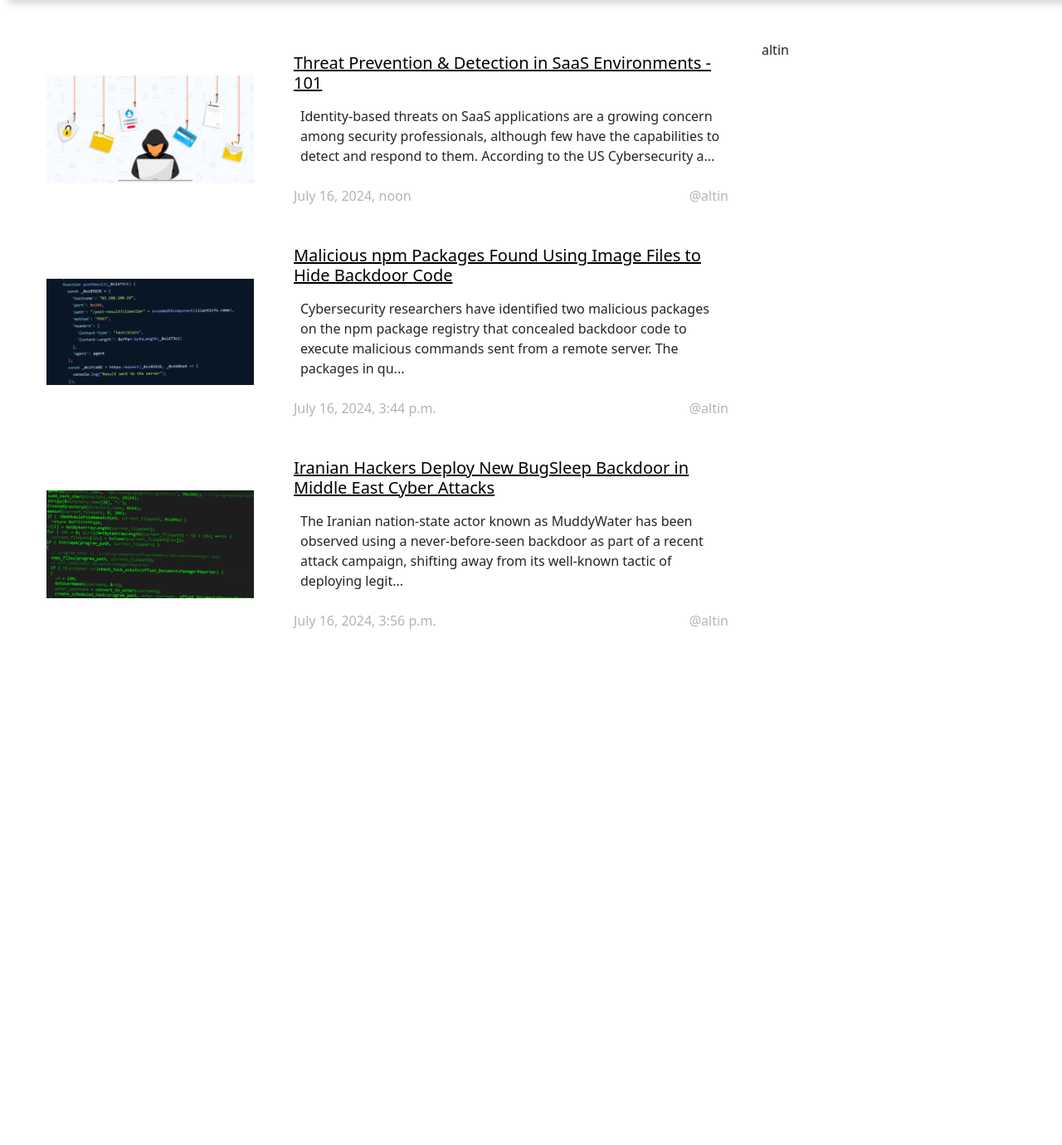
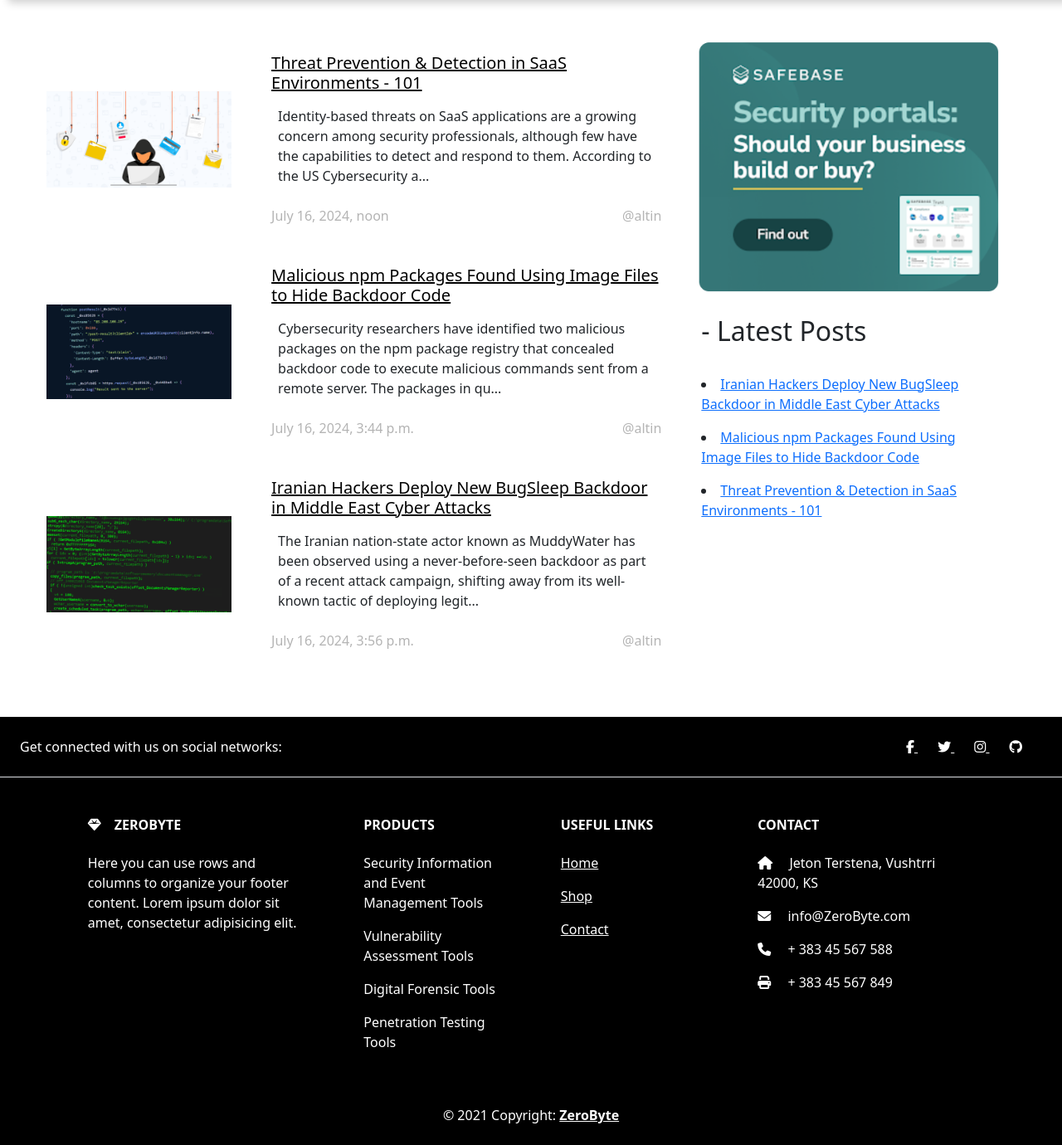
Before and after one commit to altinpercuku8/zerobyte, a Django app: page / in a window 1280 px wide. Shown: the part 146-1526 px from the top of the page at 83% size. Before the commit the page ends 904 px from the top, so only its background shows below. Run offline with Django 5.2, Linux system fonts and the light colour scheme; data comes from the database, SQL or seed files in the repository; both versions use the stored data as it was after the commit.

Commit message:
Created footer

```diff
--- a/myapp/static/css/components/base.css
+++ b/myapp/static/css/components/base.css
@@ -46,6 +46,9 @@ body{
     box-shadow: 10px 3px 10px rgb(0 0 0 / 0.2);
 }
 
+.logo img{
+    cursor: pointer;
+}
 
 i.fa-bars, i.fa-xmark{
     display: none;
--- a/myapp/templates/myapp/components/footer.html
+++ b/myapp/templates/myapp/components/footer.html
@@ -0,0 +1,86 @@
+<footer class="text-center text-lg-start bg-black text-white">
+    <section class="d-flex justify-content-center justify-content-lg-between p-4 border-bottom">
+      <div class="me-5 d-none d-lg-block">
+        <span>Get connected with us on social networks:</span>
+      </div>
+      <div>
+        <a href="https://facebook.com" class="me-4 text-reset">
+          <i class="fab fa-facebook-f"></i>
+        </a>
+        <a href="https://twitter.com" class="me-4 text-reset">
+          <i class="fab fa-twitter"></i>
+        </a>
+        <a href="https://instagram.com" class="me-4 text-reset">
+          <i class="fab fa-instagram"></i>
+        </a>
+        <a href="https://github.com/altinpercuku8/" class="me-4 text-reset">
+          <i class="fab fa-github"></i>
+        </a>
+      </div>
+    </section>
+    <section class="">
+      <div class="container text-center text-md-start mt-5">
+        <div class="row mt-3">
+          <div class="col-md-3 col-lg-4 col-xl-3 mx-auto mb-4">
+            <!-- Content -->
+            <h6 class="text-uppercase fw-bold mb-4">
+              <i class="fas fa-gem me-3"></i>ZeroByte
+            </h6>
+            <p>
+              Here you can use rows and columns to organize your footer content. Lorem ipsum
+              dolor sit amet, consectetur adipisicing elit.
+            </p>
+          </div>
+          <!-- Grid column -->
+
+          <!-- Grid column -->
+          <div class="col-md-2 col-lg-2 col-xl-2 mx-auto mb-4">
+            <!-- Links -->
+            <h6 class="text-uppercase fw-bold mb-4">
+              Products
+            </h6>
+            <p>
+              Security Information and Event Management Tools
+            </p>
+            <p>
+              Vulnerability Assessment Tools
+            </p>
+            <p>
+              Digital Forensic Tools
+            </p>
+            <p>
+              Penetration Testing Tools
+            </p>
+          </div>
+          <div class="col-md-3 col-lg-2 col-xl-2 mx-auto mb-4">
+            <h6 class="text-uppercase fw-bold mb-4">
+              Useful links
+            </h6>
+            <p>
+              <a href="#!" class="text-reset">Home</a>
+            </p>
+            <p>
+              <a href="#!" class="text-reset">Shop</a>
+            </p>
+            <p>
+              <a href="#!" class="text-reset">Contact</a>
+            </p>
+          </div>
+          <div class="col-md-4 col-lg-3 col-xl-3 mx-auto mb-md-0 mb-4">
+            <h6 class="text-uppercase fw-bold mb-4">Contact</h6>
+            <p><i class="fas fa-home me-3"></i> Jeton Terstena, Vushtrri 42000, KS</p>
+            <p>
+              <i class="fas fa-envelope me-3"></i>
+              info@ZeroByte.com
+            </p>
+            <p><i class="fas fa-phone me-3"></i> + 383 45 567 588</p>
+            <p><i class="fas fa-print me-3"></i> + 383 45 567 849</p>
+          </div>
+        </div>
+      </div>
+    </section>
+    <div class="text-center p-4" style="background-color: rgba(0, 0, 0, 0.05);">
+      © 2021 Copyright:
+      <a class="text-reset fw-bold" href="{% url 'home' %}">ZeroByte</a>
+    </div>
+  </footer>
--- a/myapp/templates/myapp/components/navbar.html
+++ b/myapp/templates/myapp/components/navbar.html
@@ -21,7 +21,7 @@
     <i class="fa-solid fa-bars" id="openMenu"></i>
     <div class="links">
         <li><i class="fa-solid fa-xmark" id="closeMenu"></i></li>
-        <li><a href="#" class="cool-link">Home</a></li>
+        <li><a href="{% url 'home' %}" class="cool-link">Home</a></li>
         <li><a href="#" class="cool-link">Shop</a></li>
         <li><a href="#" class="cool-link">Contact</a></li>
     </div>
--- a/myapp/templates/myapp/index.html
+++ b/myapp/templates/myapp/index.html
@@ -11,15 +11,15 @@ Home
 
 {% block body %}
 
-<div class="container row p-5">
-    <div class="posts col-md-10">
+<div class="container-fluid row p-5">
+    <div class="posts col-md-8">
     {% for post in posts %}
     <div class="card mb-3 border-0">
         <div class="row d-flex align-items-center">
-            <div class="col-md-4">
-                <img src="{{ post.post_image.url }}" class="card-img p-2" alt="{{ post.post_title }}">
+            <div class="col-lg-4">
+                <img src="{{ post.post_image.url }}" class="card-img rounded p-2" alt="{{ post.post_title }}">
             </div>
-            <div class="col-md-8">
+            <div class="col-lg-8">
                 <div class="card-body">
                     <h5 class="card-title"><a href="#" class="text-black">{{ post.post_title }}</a></h5>
                     <p class="card-text p-2">{{ post.post_content|slice:":200" }}...</p>
@@ -37,8 +37,19 @@ Home
     </div>
     {% endfor %}
     </div>
-    <div class="related col-md-2">
-        altin
+    <div class="related col-lg-4">
+        <a href="https://safebase.io/" id="ad">
+            <img src="{% static 'images/safebase.png' %}" width="100%" class="img-fluid" alt="">
+        </a>
+
+        <div class="trending-posts">
+            <h2 class="mx-2 my-4">
+                - Latest Posts
+            </h2>
+            {% for title in latest %}
+                <li class="p-2"><a href="#">{{ title.post_title }}</a></li>
+            {% endfor %}
+        </div>
     </div>
 </div>
 {% endblock %}
--- a/myapp/views.py
+++ b/myapp/views.py
@@ -5,4 +5,5 @@ from .models import Posts
 
 def index(request):
     posts = Posts.objects.all()
-    return render(request, 'myapp/index.html', {'posts':posts})
+    latest_posts = Posts.objects.all().order_by('-created_at')[:3]
+    return render(request, 'myapp/index.html', {'posts':posts,'latest':latest_posts})
```
Also changed, not shown: db.sqlite3, media/posts/xVdOyIl.png (added), myapp/static/images/safebase.png (added).
